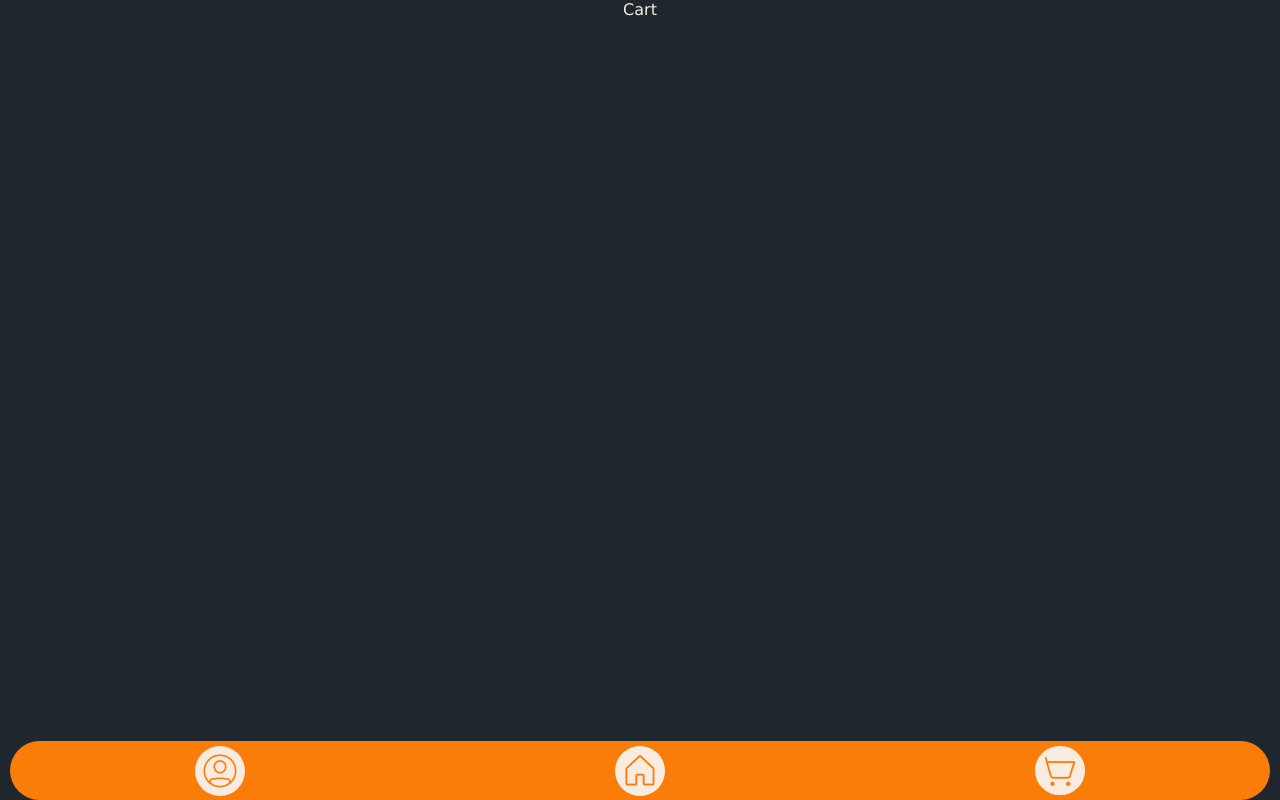
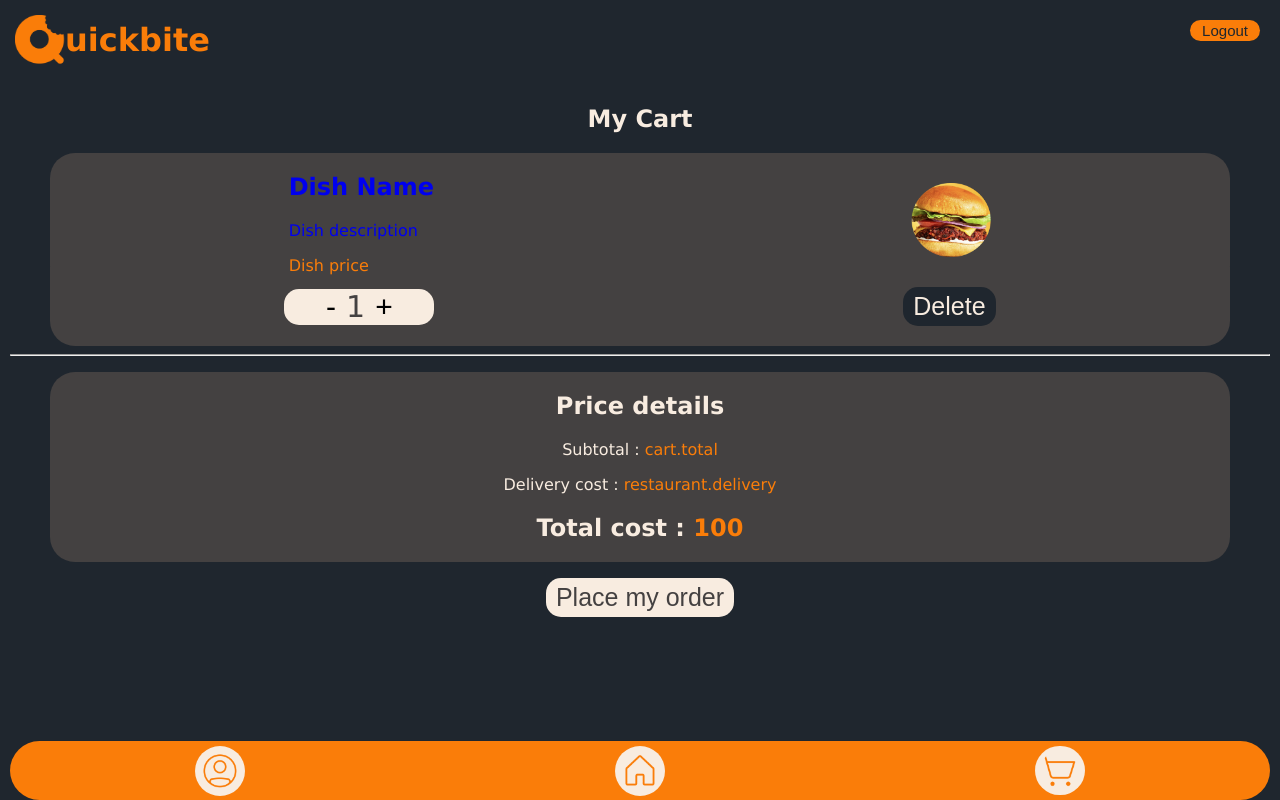
Before and after one commit to sammkrt/quickbitefe, a React (Create React App) app: page /cart in a window 1280 px wide. Built offline with nearby package versions, Linux system fonts and the light colour scheme.

Commit message:
impoved pages and components

```diff
--- /dev/null
+++ b/src/components/Counter/Counter.css
@@ -0,0 +1,18 @@
+.button-container {
+    background: #f8ece0;
+    width: 150px;
+    border-radius: 15px;
+    margin: auto;
+    color: #444141;
+}
+.counter-output {
+    font-size: 30px;
+    color: #444141;
+}
+.control-button {
+    background: #f8ece0;
+    border: 0;
+    padding-left: 10px;
+    padding-right: 10px;
+    font-size: 30px;
+}
--- /dev/null
+++ b/src/components/Counter/Counter.tsx
@@ -0,0 +1,25 @@
+import { useState } from "react";
+import "./Counter.css";
+function Counter() {
+  const [counter, setCounter] = useState(1);
+  const increase = () => {
+    setCounter((count) => count + 1);
+  };
+  const decrease = () => {
+    if (counter > 1) {
+      setCounter((count) => count - 1);
+    }
+  };
+  return (
+    <div className="button-container">
+      <button className="control-button" onClick={decrease}>
+        -
+      </button>
+      <span className="counter-output">{counter}</span>
+      <button className="control-button" onClick={increase}>
+        +
+      </button>
+    </div>
+  );
+}
+export default Counter;
--- a/src/components/ItemCard/ItemCard.css
+++ b/src/components/ItemCard/ItemCard.css
@@ -1,7 +1,6 @@
 .itemcard-img {
     width: 80px;
 }
-
 .itemcard-figure {
     background: #444141;
     border-radius: 25px;
--- /dev/null
+++ b/src/pages/Cart/Cart.css
@@ -0,0 +1,43 @@
+.cart-button {
+    border: 0;
+    font-size: 25px;
+    border-radius: 15px;
+    margin: auto;
+    padding: 5px 10px;
+    color: #444141;
+    background: #f8ece0;
+}
+.cart-delete-button {
+    background: #1F262E;
+    color: #f8ece0 ;
+    border: 0;
+    font-size: 25px;
+    border-radius: 15px;
+    margin: auto;
+    padding: 5px 10px;
+}
+
+.cart-figure{
+    background: #444141;
+    border-radius: 25px;
+    display: flex;
+    justify-content: space-around;
+    align-items: center;
+    justify-content: space-around;
+}
+.cart-section {
+   margin: 10px;
+}
+.cart-container {
+    background: #444141;
+    border-radius: 0 0 25px 25px;
+    margin-left: 40px;
+    margin-right: 40px;
+    margin-top: -40px;
+    padding-top: 20px;
+    padding-bottom: 20px;
+    display: flex;
+}
+.cart-span {
+    color: #fa7d09;
+}
--- a/src/pages/Cart/Cart.tsx
+++ b/src/pages/Cart/Cart.tsx
@@ -1,9 +1,34 @@
+import { Link } from "react-router-dom";
+import Counter from "../../components/Counter/Counter";
 import Footer from "../../components/Footer/Footer";
+import Header from "../../components/Header/Header";
+import ItemCard from "../../components/ItemCard/ItemCard";
+import "./Cart.css";
 
 function Cart() {
   return (
     <main>
-        Cart
+      <Header />
+      <section className="cart-section">
+        <h1>My Cart</h1>
+        <ItemCard />
+        <div className="cart-container">
+          <Counter />
+          <button className="cart-delete-button">Delete</button>
+        </div>
+        <hr />
+        <figure className="cart-figure">
+          <div>
+            <h2>Price details</h2>
+            <p>Subtotal : <span className="cart-span">cart.total</span></p>
+            <p>Delivery cost : <span className="cart-span">restaurant.delivery</span></p>
+            <h2>Total cost : <span className="cart-span">100</span></h2>
+          </div>
+        </figure>
+        <Link to="/payment">
+          <button className="cart-button">Place my order</button>
+        </Link>
+      </section>
       <Footer />
     </main>
   );
--- a/src/pages/MenuItem/MenuItem.css
+++ b/src/pages/MenuItem/MenuItem.css
@@ -8,24 +8,6 @@
     padding-bottom: 20px;
     display: flex;
 }
-.control-button {
-    background: #f8ece0;
-    border: 0;
-    padding-left: 10px;
-    padding-right: 10px;
-    font-size: 30px;
-}
-.counter-output {
-    font-size: 30px;
-    color: #444141;
-}
-.button-container {
-    background: #f8ece0;
-    width: 150px;
-    border-radius: 15px;
-    margin: auto;
-    color: #444141;
-}
 .addtocart-button {
     background: #f8ece0;
     border: 0;
--- a/src/pages/MenuItem/MenuItem.tsx
+++ b/src/pages/MenuItem/MenuItem.tsx
@@ -1,31 +1,24 @@
-import { useState } from "react";
+import { Link } from "react-router-dom";
 import ItemCard from "../../components/ItemCard/ItemCard";
+import Counter from "../../components/Counter/Counter";
+import Header from "../../components/Header/Header";
+import Footer from "../../components/Footer/Footer";
 import "./MenuItem.css";
+
 function MenuItem() {
-  const [counter, setCounter] = useState(1);
-  const increase = () => {
-    setCounter((count) => count + 1);
-  };
-  const decrease = () => {
-    if (counter > 1) {
-      setCounter((count) => count - 1);
-    }
-  };
   return (
     <main>
+    <main>
+      <Header/>
       <ItemCard />
       <div className="itemcard-container">
-        <div className="button-container">
-          <button className="control-button" onClick={decrease}>
-            -
-          </button>
-          <span className="counter-output">{counter}</span>
-          <button className="control-button" onClick={increase}>
-            +
-          </button>
-        </div>
-          <button className="addtocart-button">Add to Cart</button>
+        <Counter/>
+        <Link to="/cart">
+        <button className="addtocart-button">Add to Cart</button>
+        </Link>
       </div>
+      <Footer/>
+    </main>
     </main>
   );
 }
--- /dev/null
+++ b/src/pages/Profile /Profile.css
@@ -0,0 +1,14 @@
+.profile-img {
+    width: 100px;
+    background: #fa7d09;
+    border-radius: 100px;
+    padding: 20px;
+}
+.profile-section {
+  background: #444141;
+  border-radius: 25px;
+  margin: 30px;
+}
+.profile-p {
+    margin: 30px;
+}
--- a/src/pages/Profile /Profile.tsx
+++ b/src/pages/Profile /Profile.tsx
@@ -1,9 +1,21 @@
 import Footer from "../../components/Footer/Footer";
+import Header from "../../components/Header/Header";
+import "./Profile.css"
 
 function Profile() {
   return (
-    <main>
-      Profile
+    <main className="profile-main">
+      <Header />
+      <img className="profile-img" src="./assets/user.png" alt="user" />
+      <section className="profile-section">
+      <p className="profile-p">Name : user.name</p>
+      <p className="profile-p">Email : user.email</p>
+      <p className="profile-p">Number : user.number</p>
+      <p className="profile-p">Address</p>
+      <p className="profile-p">Street Name: </p>
+      <p className="profile-p">Postal Code : </p>
+      <p className="profile-p">House / Building Number : </p>
+      </section>
       <Footer />
     </main>
   );
--- a/src/pages/start/Start.tsx
+++ b/src/pages/start/Start.tsx
@@ -3,7 +3,7 @@ import "./Start.css";
 function Start() {
   return (
     <main className="start-main">
-      <h1 className="start-h1">Welocome to Quickbite</h1>
+      <h1 className="start-h1">Welcome to Quickbite</h1>
       <img className="start-img" src="./assets/logo.png" alt="logo" />
       <section className="start-section">
         <h2 className="start-h2">Join us</h2>
```
Also changed, not shown: public/assets/user.png (added). Lines whose indentation alone changed are shown as unchanged.
